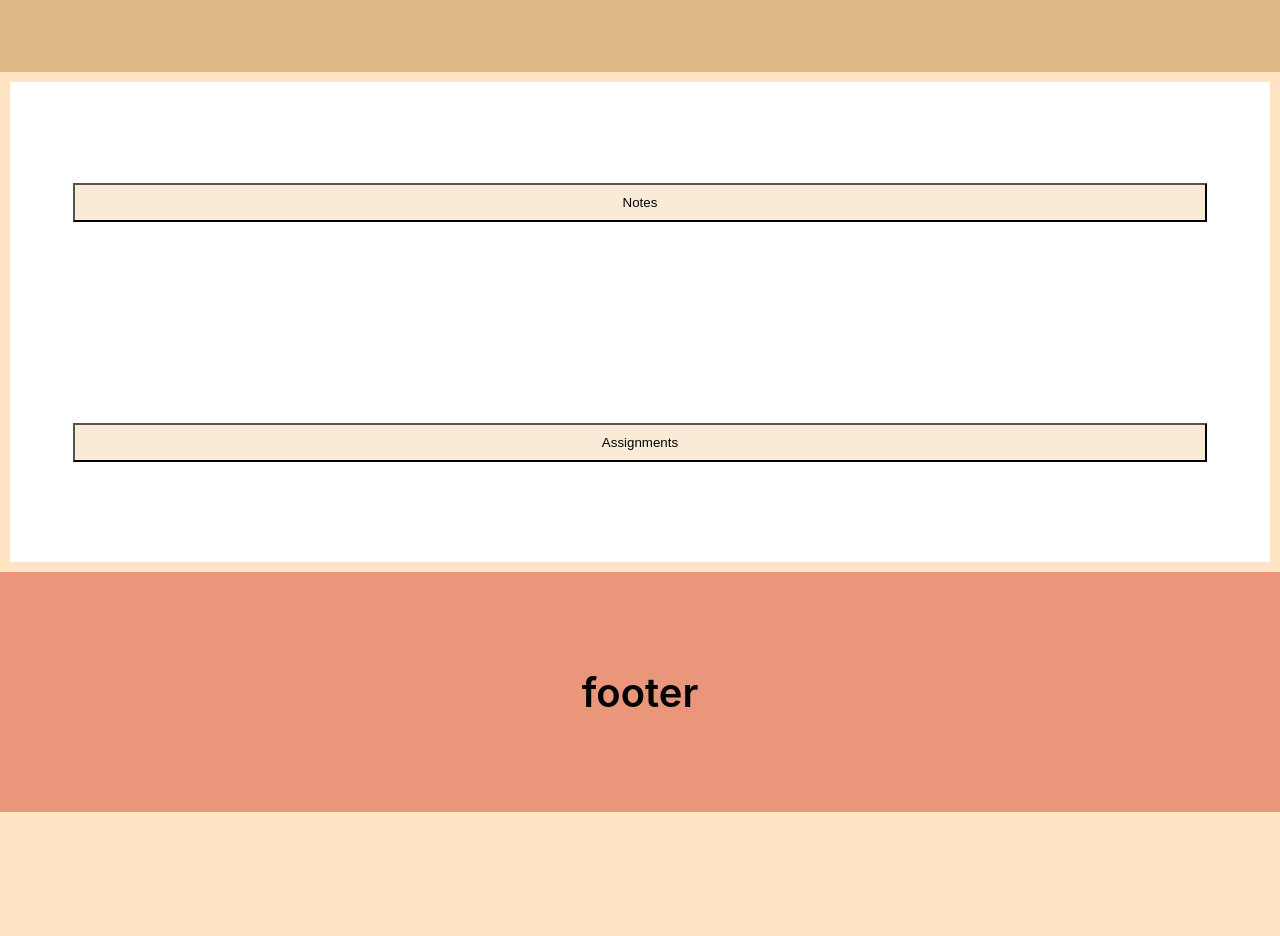
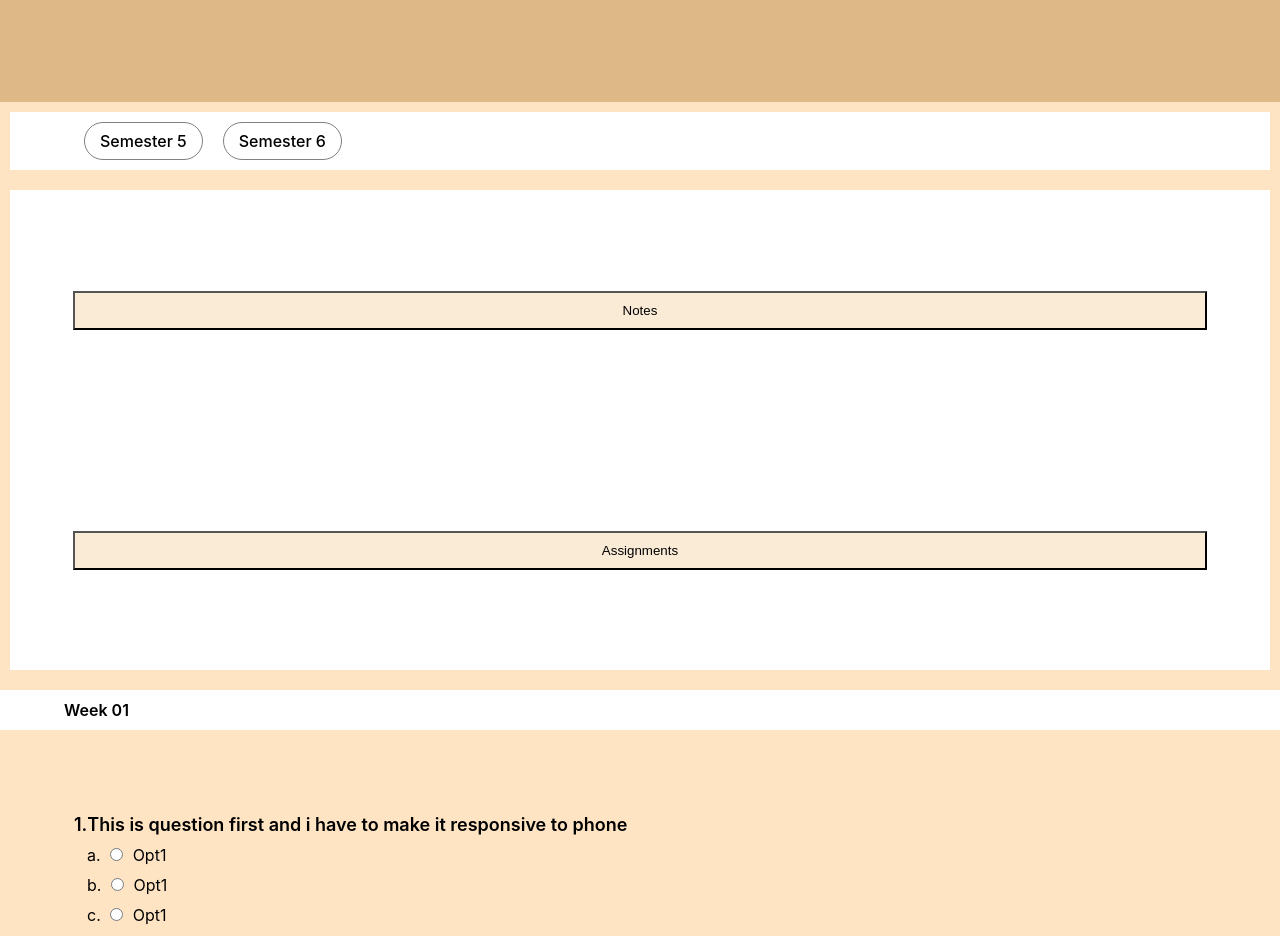
Before and after one commit to manwithbigheart/Notes, a React (Create React App) app: page / in a window 1280 px wide. Shown: the part 320-1256 px from the top of the page. Before the commit the page ends 1132 px from the top, so only its background shows below. Built offline with nearby package versions, Linux system fonts and the light colour scheme.

Commit message:
nptel question ui created

```diff
--- a/src/components/Dashboard.js
+++ b/src/components/Dashboard.js
@@ -3,6 +3,7 @@ import React, { useState } from 'react';
 import './css/Dashboard.css';
 import Content from './Content';
 import Notes from './Notes';
+import NptelAss from './NptelAss';
 import img1 from '../res/logo.png';
 import dbms from '../res/dbms.png';
 import toc from '../res/toc.png';
@@ -12,40 +13,6 @@ import bc from '../res/bc.png';
 import AddUnit from './AddUnit';
 import { selectClasses } from '@mui/material';
 
-
-
-
-// const title1 = "Notes";
-// const title2 = "Assignment";
-// const list1 = ['Semester 5',"Semester 6"]
-// const list2 = ['Semester 5','Semester 6']
-
-
-
-// const subjects_5 = {
-//   'Database Management System' : ['Unit 1','Unit 2','Unit 3','Unit 4','Unit 5'],
-//   'Theory of Computation': ['Unit 1','Unit 2','Unit 3','Unit 4','Unit 5'],
-//   'Software Engineering' : ['Unit 1','Unit 2','Unit 3','Unit 4','Unit 5'],
-//   'Human Computer Intraction' : ['Unit 1','Unit 2','Unit 3','Unit 4','Unit 5'],
-//   'Business Communication' : ['Unit 1','Unit 2','Unit 3','Unit 4','Unit 5'],
-// }
-
-// // const topics = ['Notes','Assignments','Practicals','NPTEL']
-
-// const data = {
-//   'Notes' : subjects_5,
-//   'Assignments' : subjects_5,
-//   'Practicals' : subjects_5,
-//   'NPTEL' : subjects_5
-// }
-
-
-// const obj1 = list1.map((item,i)=>(
-//   {
-//       id : i,
-//       title : item
-//   }
-// ))
 
 
 function Dashboard() {
@@ -133,7 +100,14 @@ function Dashboard() {
 
       {/* <AddUnit setData={setData}/> */}
 
+      <div className='ChangeSem active'>
+        <a href='#'>Semester 5</a>
+        <a href='#'>Semester 6</a>
+      </div>
+
       <Notes data = {data}/>
+
+      <NptelAss />
       {/* <Notes data = {data} subjects_5 = {subjects_5}/> */}
 
       {/* <Content title1={title1} title2={title2} list1={obj1} list2={list2}/>
--- /dev/null
+++ b/src/components/NptelAss.js
@@ -0,0 +1,30 @@
+import React from 'react';
+import './css/NptelAss.css';
+
+function NptelAss() {
+  return (
+    <>
+        <div className='NptelAss'>
+            <div className='week-title'>Week 01</div>
+            <div className='question'>
+                <div className='question-title'>
+                    <p id='qno'>1. </p>
+                    <p id='qtitle'> This is question first and i have to make it responsive to phone</p>
+                </div>
+                <div className='opts'>
+                    <ol type='a'>
+                         <li> <input type='radio' name='opt'/> Opt1</li>
+                         <li> <input type='radio' name='opt'/> Opt1</li>
+                         <li> <input type='radio' name='opt'/> Opt1</li>
+                         <li> <input type='radio' name='opt'/> Opt1</li>
+                    </ol>
+                </div>
+
+            </div>
+        </div>
+
+    </>
+  )
+}
+
+export default NptelAss
--- a/src/components/css/Dashboard.css
+++ b/src/components/css/Dashboard.css
@@ -2,3 +2,25 @@
 body{
     background-color: bisque;
 }
+
+.ChangeSem{
+    display: flex;
+    margin: 10px;
+    background-color: #fff;
+    /* margin-left: 20px; */
+    padding: 0 5%;
+}
+
+.ChangeSem a{
+    margin: 10px;
+    padding:  8px 15px;
+    border: 1px solid gray;
+    border-radius: 20px;
+}
+
+
+
+.ChangeSem:first-child, .ChangeSem a:active {
+    color: white;
+    background-color: rgb(196, 201, 204);
+}
--- /dev/null
+++ b/src/components/css/NptelAss.css
@@ -0,0 +1,58 @@
+.week-title{
+    font-weight: 600;
+    font-size: 16dp;
+    padding: 10px;
+    padding-left: 5%;
+    margin: 10px 0;
+    background-color: #fff;
+}
+
+.question{
+    padding: 5%;
+    display: flex;
+    flex-direction: column;
+}
+
+.question-title{
+    margin: 10px;
+    display: flex;
+    /* flex-direction: column; */
+    font-size: large;
+    font-style: bold;
+    font-weight: 600;
+    text-overflow: clip;
+}
+
+/* .question li{
+    margin-top: 10px;
+    margin-left: 30px;
+}
+
+.question li input{
+    margin-right: 4px;
+}
+*/
+.opts{
+    margin-left: 2%;
+    display: flex;
+    flex-direction: column;
+}
+
+ol {
+    list-style-type: none;
+    counter-reset: radio-counter;
+  }
+
+  li {
+    counter-increment: radio-counter;
+    margin-bottom: 10px;
+  }
+
+  li::before {
+    content: counter(radio-counter, lower-alpha) ". ";
+    margin-right: 5px;
+  }
+
+  input[type="radio"] {
+    margin-right: 5px;
+  }
```
Also changed, not shown: src/res/final blueprint.png (added).
